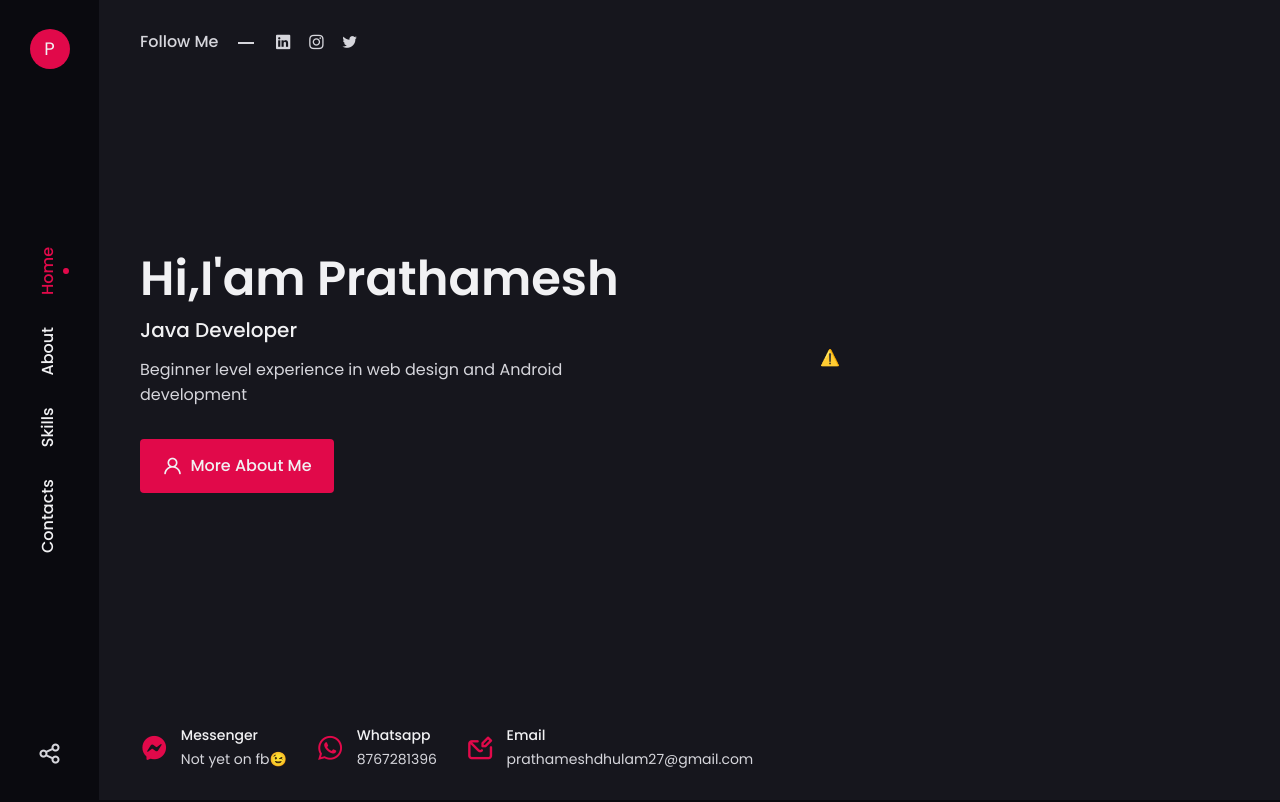
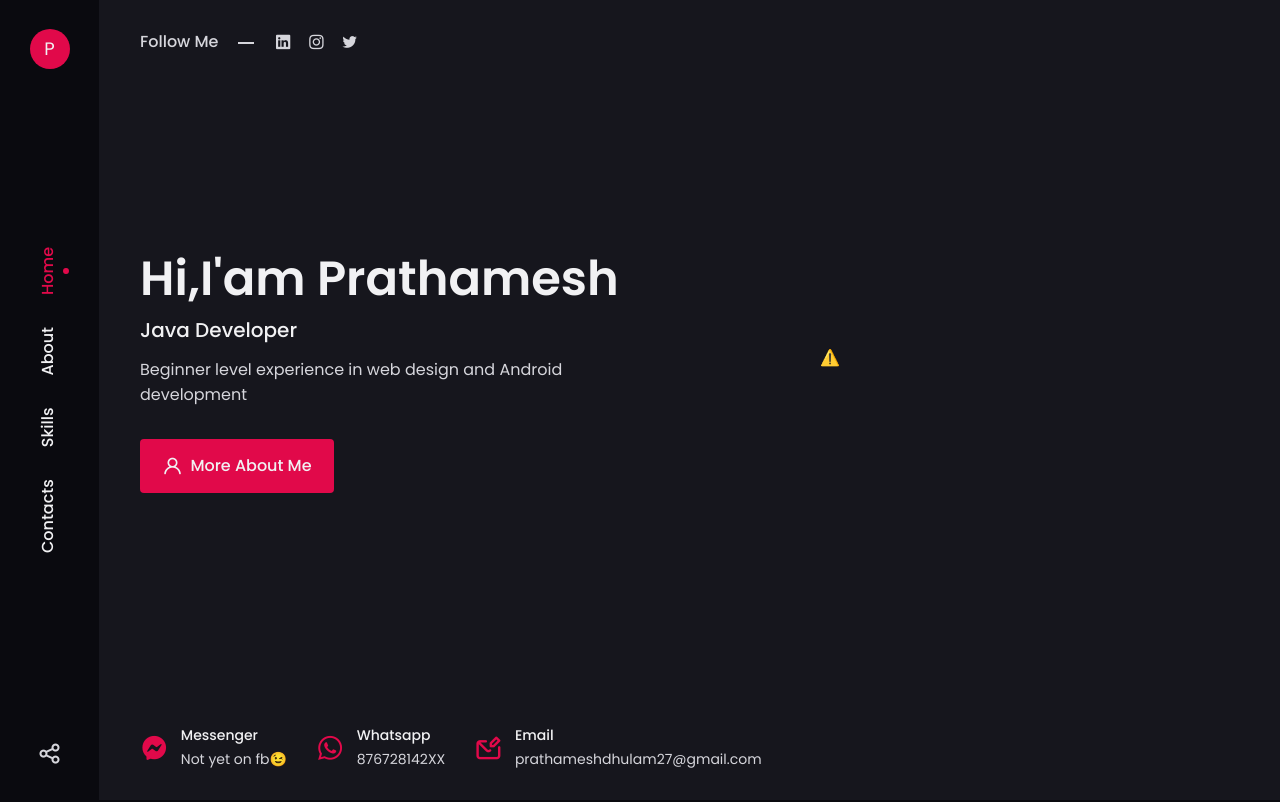
Before and after one commit to Prathamesh27702/personal_porfolio, a plain HTML site: page index.html in a window 1280 px wide. Shown: the top 802 px of the page. Drawn offline with nearby package versions, Linux system fonts and the light colour scheme; no server answers.

Commit message:
index.html

```diff
--- a/index.html
+++ b/index.html
@@ -119,7 +119,7 @@
 
                         <div>
                             <h3 class="info_title">Whatsapp</h3>
-                            <span class="info_subtitle">8767281396</span>
+                            <span class="info_subtitle">876728142XX</span>
                         </div>
                     </div>
                     <div class="info_item">
```
